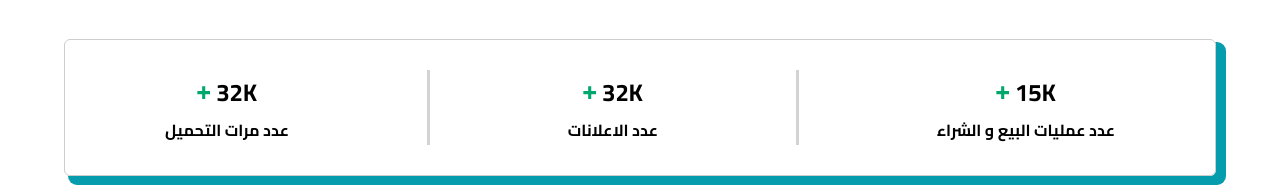
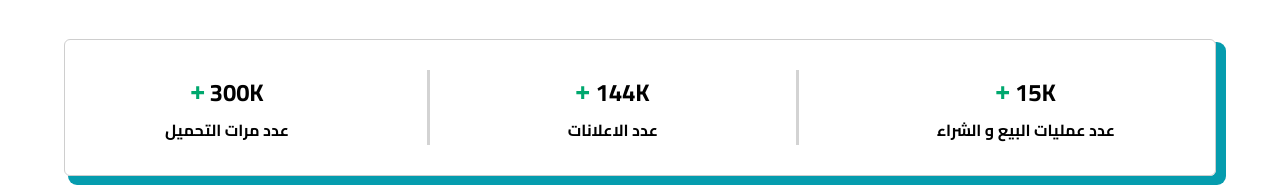
Before and after one commit to waleedsd93/abwaab-landing2, a Next.js app: page / in a window 1280 px wide. Shown: the part 730-917 px from the top of the page. Built offline with nearby package versions, Linux system fonts and the light colour scheme.

Commit message:
Update Info.jsx

```diff
--- a/components/Info.jsx
+++ b/components/Info.jsx
@@ -48,21 +48,21 @@ const Info = () => {
           return;
         }
         setFirstNumber((pre) => pre + 1);
-      }, 200);
+      }, 10);
       const interval2 = setInterval(() => {
         if (secondNumber >= 144) {
           clearInterval(interval2);
           return;
         }
         setSecondNumber((pre) => pre + 1);
-      }, 200);
+      }, 10);
       const interval3 = setInterval(() => {
         if (thirdNumber >= 300) {
           clearInterval(interval3);
           return;
         }
         setThirdNumber((pre) => pre + 1);
-      }, 200);
+      }, 10);
       return () => {
         clearInterval(interval1);
         clearInterval(interval2);
```
